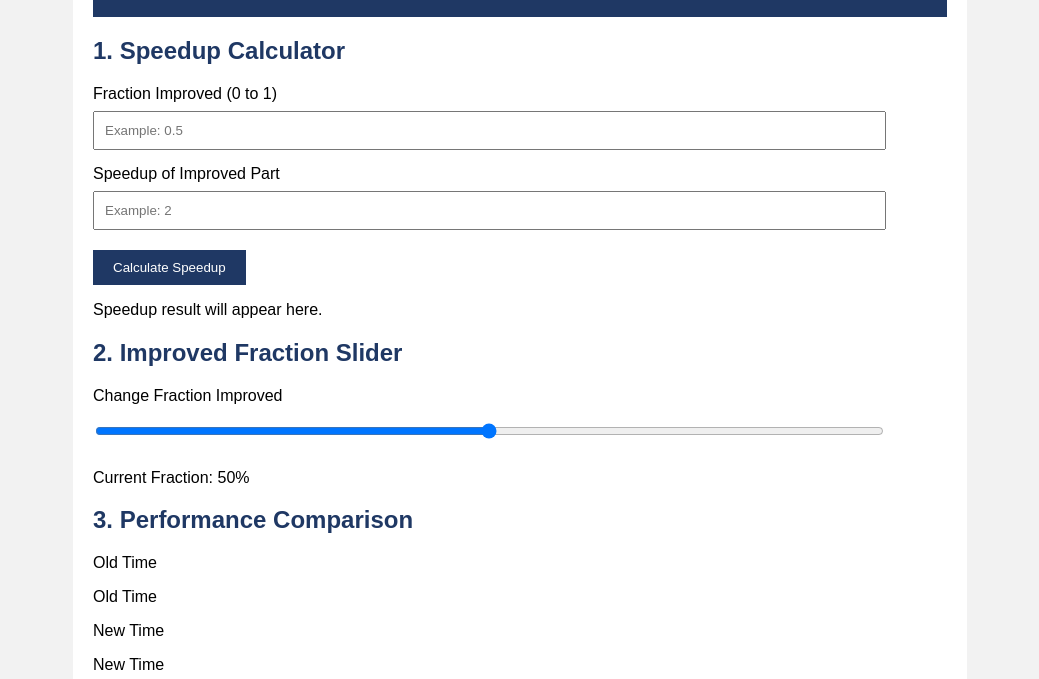
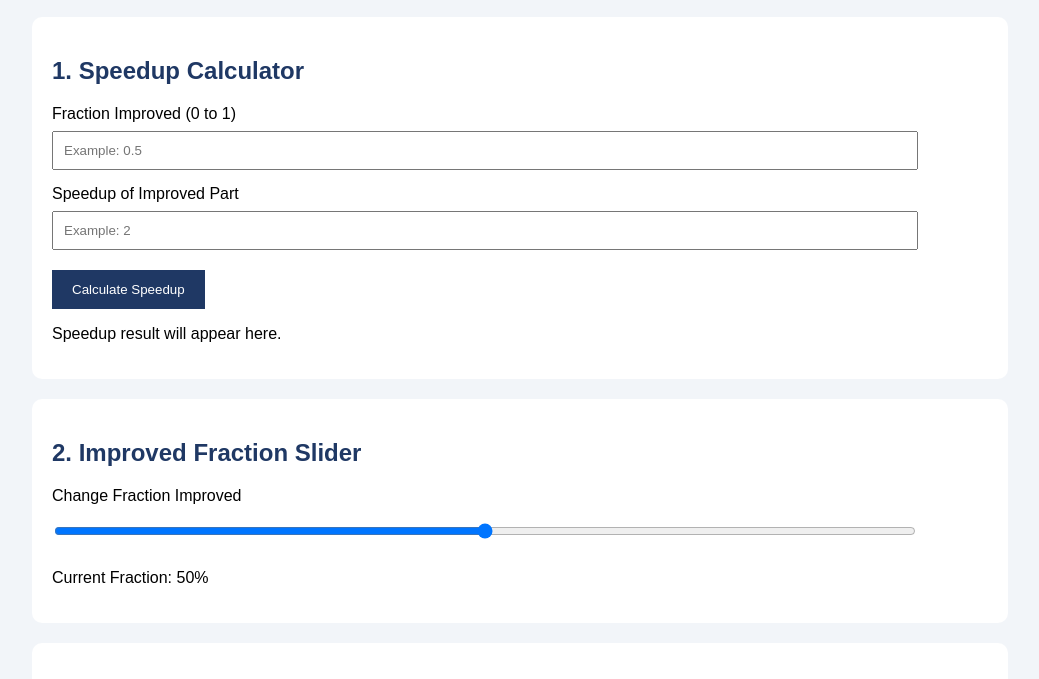
Before and after one commit to RoohullahSaeedhitec/amdahl-speedup-calculator, a plain HTML site: page index.html in a window 1280 px wide. Shown: the part 187-866 px from the top of the page, without its empty margins (120-1159 px from the left). Drawn offline with Linux system fonts and the light colour scheme.

Commit message:
Update style.css

```diff
--- a/style.css
+++ b/style.css
@@ -1,14 +1,12 @@
 body {
     font-family: Arial;
-    background-color: #f2f2f2;
+    background-color: #f2f5f9;
     margin: 30px;
 }
 
 .container {
-    width: 70%;
+    width: 80%;
     margin: auto;
-    background-color: white;
-    padding: 20px;
 }
 
 header {
@@ -16,16 +14,18 @@ header {
     color: white;
     text-align: center;
     padding: 20px;
+    border-radius: 10px;
+}
+
+.section {
+    background-color: white;
+    padding: 20px;
+    margin-top: 20px;
+    border-radius: 10px;
 }
 
 h2 {
     color: #1F3864;
-}
-
-.input-area {
-    background-color: #eeeeee;
-    padding: 20px;
-    margin-top: 20px;
 }
 
 label {
@@ -35,20 +35,31 @@ label {
 
 input {
     padding: 10px;
+    margin-top: 8px;
     width: 90%;
-    margin-top: 8px;
 }
 
 button {
     background-color: #1F3864;
     color: white;
-    padding: 10px 20px;
+    padding: 12px 20px;
     border: none;
     margin-top: 20px;
+    cursor: pointer;
 }
 
-.result-area {
-    background-color: #e2eaf5;
-    padding: 20px;
-    margin-top: 20px;
+.bar {
+    padding: 10px;
+    color: white;
+    margin: 10px 0;
 }
+
+.old {
+    background-color: #1F3864;
+    width: 90%;
+}
+
+.new {
+    background-color: #28a745;
+    width: 50%;
+}
```
